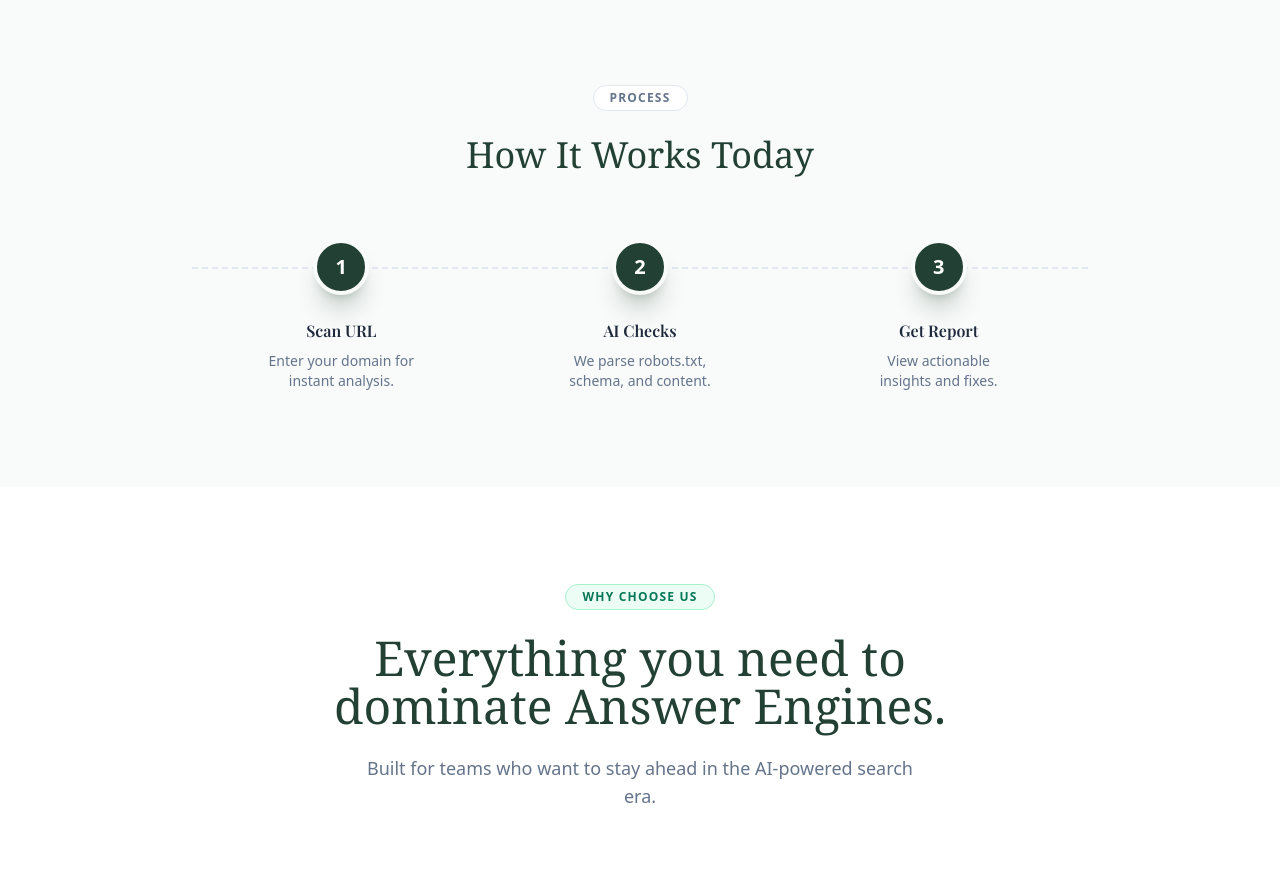
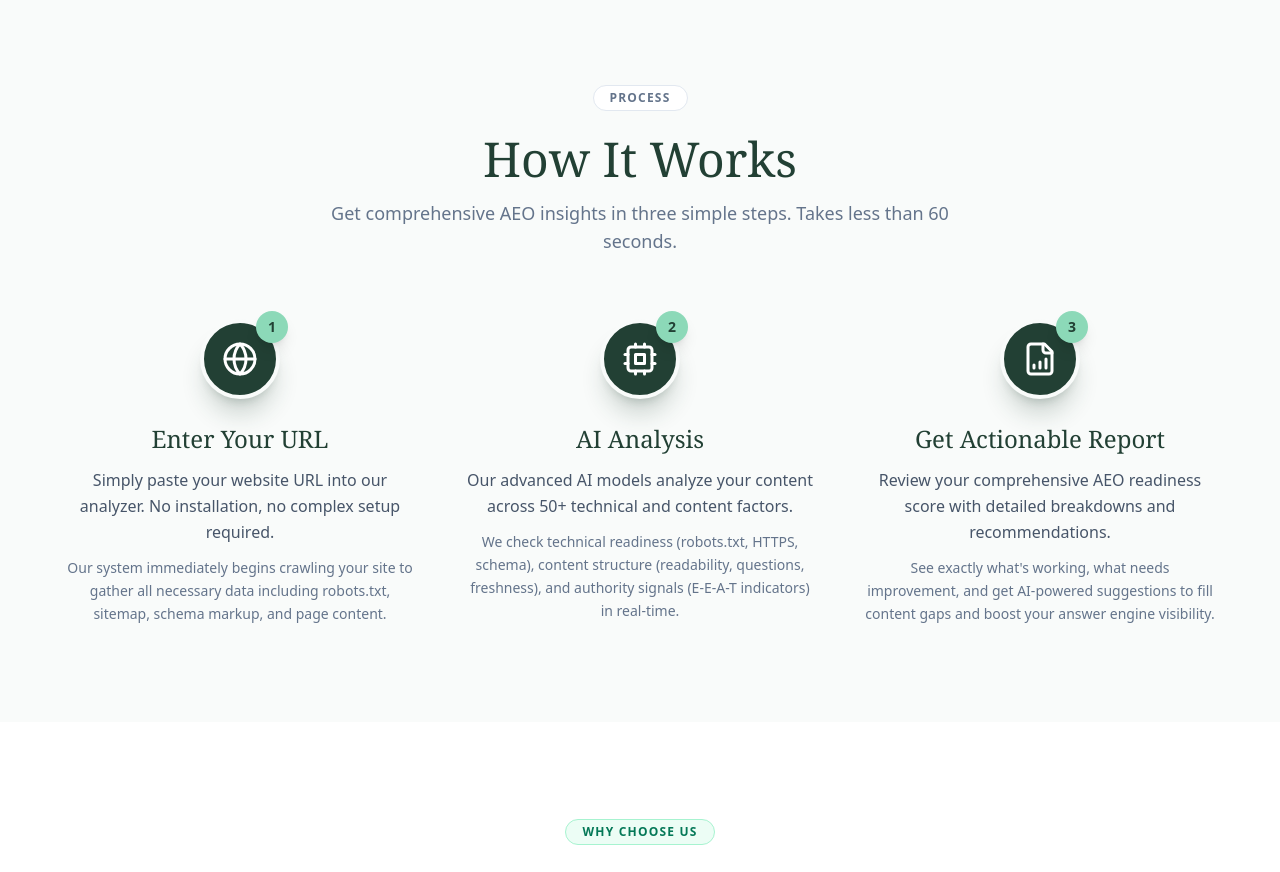
Before and after one commit to stevie1mat/checksiteseo, a Next.js app in the folder frontend/: page / in a window 1280 px wide. Shown: the part 1320-2192 px from the top of the page. Built offline with nearby package versions, Linux system fonts and the light colour scheme; a web font is replaced by a local one.

Commit message:
landing page

```diff
--- a/frontend/components/HowItWorksSection.tsx
+++ b/frontend/components/HowItWorksSection.tsx
@@ -1,11 +1,30 @@
-
-const steps = [
-    { number: "1", title: "Upload URL", description: "Selected documents from the contact" },
-    { number: "2", title: "Audit Run", description: "Reap checks them for completeness" },
-    { number: "3", title: "See Progress", description: "Stay in sync with built-in AI case assistant" }
-];
+import { Globe, Cpu, FileBarChart } from "lucide-react";
 
 export function HowItWorksSection() {
+    const steps = [
+        {
+            number: "1",
+            icon: Globe,
+            title: "Enter Your URL",
+            description: "Simply paste your website URL into our analyzer. No installation, no complex setup required.",
+            details: "Our system immediately begins crawling your site to gather all necessary data including robots.txt, sitemap, schema markup, and page content."
+        },
+        {
+            number: "2",
+            icon: Cpu,
+            title: "AI Analysis",
+            description: "Our advanced AI models analyze your content across 50+ technical and content factors.",
+            details: "We check technical readiness (robots.txt, HTTPS, schema), content structure (readability, questions, freshness), and authority signals (E-E-A-T indicators) in real-time."
+        },
+        {
+            number: "3",
+            icon: FileBarChart,
+            title: "Get Actionable Report",
+            description: "Review your comprehensive AEO readiness score with detailed breakdowns and recommendations.",
+            details: "See exactly what's working, what needs improvement, and get AI-powered suggestions to fill content gaps and boost your answer engine visibility."
+        }
+    ];
+
     return (
         <section id="how-it-works" className="py-24 bg-[#F9FBFA]">
             <div className="max-w-7xl mx-auto px-6">
@@ -13,40 +32,39 @@ export function HowItWorksSection() {
                     <div className="inline-block px-4 py-1 rounded-full border border-slate-200 text-xs font-bold tracking-widest uppercase text-slate-500 mb-6 bg-white">
                         Process
                     </div>
-                    <h2 className="font-serif text-4xl text-[#224034]">How It Works Today</h2>
+                    <h2 className="font-serif text-4xl md:text-5xl text-[#224034] mb-4">How It Works</h2>
+                    <p className="text-slate-500 text-lg max-w-2xl mx-auto">
+                        Get comprehensive AEO insights in three simple steps. Takes less than 60 seconds.
+                    </p>
                 </div>
 
-                {/* Process Timeline */}
-                <div className="relative flex flex-col md:flex-row justify-center items-start gap-8 md:gap-0 max-w-4xl mx-auto">
-                    {/* Dashed Line (hidden on mobile) */}
-                    <div className="hidden md:block absolute top-[28px] left-0 w-full h-[2px] border-t-2 border-dashed border-slate-200 -z-0" />
+                {/* Process Steps - No connecting line */}
+                <div className="grid grid-cols-1 md:grid-cols-3 gap-8 md:gap-12 max-w-6xl mx-auto">
+                    {steps.map((step, index) => (
+                        <div key={index} className="flex flex-col items-center text-center">
+                            {/* Icon Circle */}
+                            <div className="relative mb-6">
+                                <div className="w-20 h-20 rounded-full bg-[#224034] text-white flex items-center justify-center shadow-xl shadow-[#224034]/20 border-4 border-[#F9FBFA] group-hover:scale-110 transition-transform">
+                                    <step.icon className="w-9 h-9" />
+                                </div>
+                                {/* Step Number Badge */}
+                                <div className="absolute -top-2 -right-2 w-8 h-8 rounded-full bg-[#8cd9b8] text-[#224034] flex items-center justify-center font-bold text-sm shadow-lg">
+                                    {step.number}
+                                </div>
+                            </div>
 
-                    {/* Step 1 */}
-                    <div className="flex-1 flex flex-col items-center text-center relative z-10">
-                        <div className="w-14 h-14 rounded-full bg-[#224034] text-white flex items-center justify-center font-bold text-xl mb-6 shadow-xl shadow-[#224034]/20 border-4 border-[#F9FBFA]">
-                            1
+                            {/* Content */}
+                            <div className="space-y-3">
+                                <h3 className="font-serif text-2xl text-[#224034] mb-2">{step.title}</h3>
+                                <p className="text-slate-600 font-medium leading-relaxed">
+                                    {step.description}
+                                </p>
+                                <p className="text-sm text-slate-500 leading-relaxed">
+                                    {step.details}
+                                </p>
+                            </div>
                         </div>
-                        <h3 className="font-semibold text-slate-800 mb-2">Scan URL</h3>
-                        <p className="text-sm text-slate-500 max-w-[150px]">Enter your domain for instant analysis.</p>
-                    </div>
-
-                    {/* Step 2 */}
-                    <div className="flex-1 flex flex-col items-center text-center relative z-10">
-                        <div className="w-14 h-14 rounded-full bg-[#224034] text-white flex items-center justify-center font-bold text-xl mb-6 shadow-xl shadow-[#224034]/20 border-4 border-[#F9FBFA]">
-                            2
-                        </div>
-                        <h3 className="font-semibold text-slate-800 mb-2">AI Checks</h3>
-                        <p className="text-sm text-slate-500 max-w-[150px]">We parse robots.txt, schema, and content.</p>
-                    </div>
-
-                    {/* Step 3 */}
-                    <div className="flex-1 flex flex-col items-center text-center relative z-10">
-                        <div className="w-14 h-14 rounded-full bg-[#224034] text-white flex items-center justify-center font-bold text-xl mb-6 shadow-xl shadow-[#224034]/20 border-4 border-[#F9FBFA]">
-                            3
-                        </div>
-                        <h3 className="font-semibold text-slate-800 mb-2">Get Report</h3>
-                        <p className="text-sm text-slate-500 max-w-[150px]">View actionable insights and fixes.</p>
-                    </div>
+                    ))}
                 </div>
             </div>
         </section>
```
